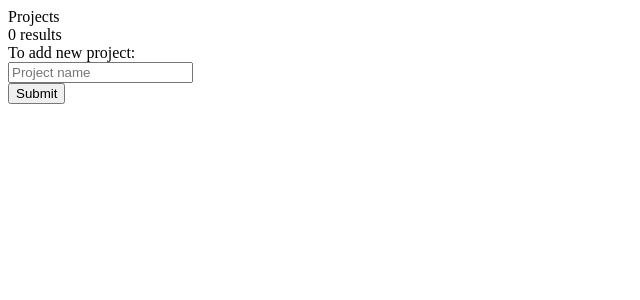
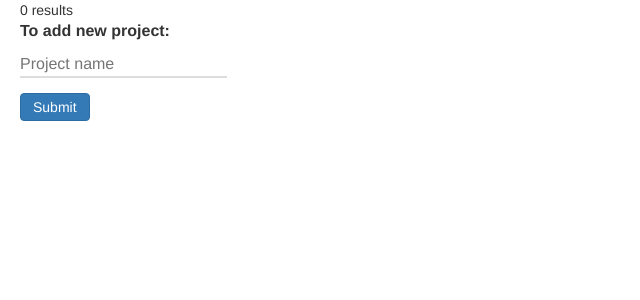
Before and after one commit to Jjurgita/SP2-Project-Manager, a PHP site: page /projects.php in a window 1280 px wide. Shown: the top 300 px of the page, without its empty margins (0-640 px from the left). Run offline with PHP 8.4, Linux system fonts and the light colour scheme; data that the repository does not hold is empty.

Commit message:
Added style to projects page

```diff
--- a/projects.php
+++ b/projects.php
@@ -6,23 +6,16 @@
     <meta charset="UTF-8">
     <meta http-equiv="X-UA-Compatible" content="IE=edge">
     <meta name="viewport" content="width=device-width, initial-scale=1.0">
+    <link rel="stylesheet" href="https://maxcdn.bootstrapcdn.com/bootstrap/3.4.1/css/bootstrap.min.css">
+    <script src="https://ajax.googleapis.com/ajax/libs/jquery/3.5.1/jquery.min.js"></script>
+    <script src="https://maxcdn.bootstrapcdn.com/bootstrap/3.4.1/js/bootstrap.min.js"></script>
+    <link rel="stylesheet" href="./style.css">
     <title>Projects</title>
-    <style>
-        .table {
-            border: 1px solid black;
-        }
-    </style>
 </head>
 
 <body>
-    <header>
-        <div>
-            Projects
-        </div>
-    </header>
-    <div>
+    <div class="main_table">
         <?php
-
         /*  DELETE  */
         if (isset($_POST['delete'])) { // add: && !empty($_POST['delete']
             $delete = $conn->prepare("DELETE FROM projects WHERE p_id = ?");
@@ -64,13 +57,15 @@
 
         // If we have results more than 0, print content
         if ($result->num_rows > 0) { // Same as: (mysqli_num_rows($result)
-            print('<table class="table">
-                    <tr>
-                        <th>Id</th>
-                        <th>Name</th>
-                        <th>Employees</th>
-                        <th>Actions</th>
-                    </tr>');
+            print('<table class="table table-striped">
+                    <thead>
+                        <tr>
+                            <th>Id</th>
+                            <th>Name</th>
+                            <th>Employees</th>
+                            <th>Actions</th>
+                        </tr>
+                    </thead>');
             while ($row = $result->fetch_assoc()) { // Same as: ($row = mysqli_fetch_assoc($result))
                 print('<tr>
                             <td>' . $row['p_id'] . '</td>
@@ -79,12 +74,12 @@
                             <td>
                                 <form class="actions" action="" method="POST">
                                     <input type="hidden" name="id" value="' . $row['p_id'] . '">
-                                    <button type="submit" name="delete" value="' . $row['p_id'] . '">Delete</button>
+                                    <button class="btn btn-default" type="submit" name="delete" value="' . $row['p_id'] . '">Delete</button>
                                 </form>
                                 <form class="actions" action="" method="POST">
                                     <input type="hidden" name="id" value="' . $row['p_id'] . '">
                                     <input type="hidden" name="name" value="' . $row['p_name'] . '">
-                                    <button type="submit" name="update" value="' . $row['p_id'] . '">Update</button>
+                                    <button class="btn btn-primary" type="submit" name="update" value="' . $row['p_id'] . '">Update</button>
                                 </form>
                             </td>
                         </tr>');
@@ -99,27 +94,25 @@
             $crnt_name = $_POST['name'];
             $crnt_id = $_POST['id'];
             print('<div>
-                    <form action="" method="POST">
+                    <form class="actions" action="" method="POST">
                         <input type="hidden" name="id" value="' . $crnt_id . '">
-                        <input type="text" id="p_name" name="p_name" value="' . $crnt_name . '"><br>
-                        <button type="submit" name="update_name">Change</button>
+                        <input type="text" id="p_name" name="p_name" value="' . $crnt_name . '">
+                        <br>
+                        <button class="btn btn-primary" type="submit" name="update_name">Change</button>
                     </form>
                 </div>');
         } else {
             print('<div>
-                    <form action="" method="POST">
+                    <form class="actions" action="" method="POST">
                         <label for="p_name">To add new project:</label><br>
                         <input type="text" id="p_name" name="p_name" placeholder="Project name"><br>
-                        <input type="submit" name="create_project" value="Submit">
+                        <button class="btn btn-primary" type="submit" name="create_project">Submit</button>
                     </form>
                 </div>');
         }
-
         $conn->close();
         ?>
     </div>
-    <footer>
-    </footer>
 </body>
 
 </html>
```
